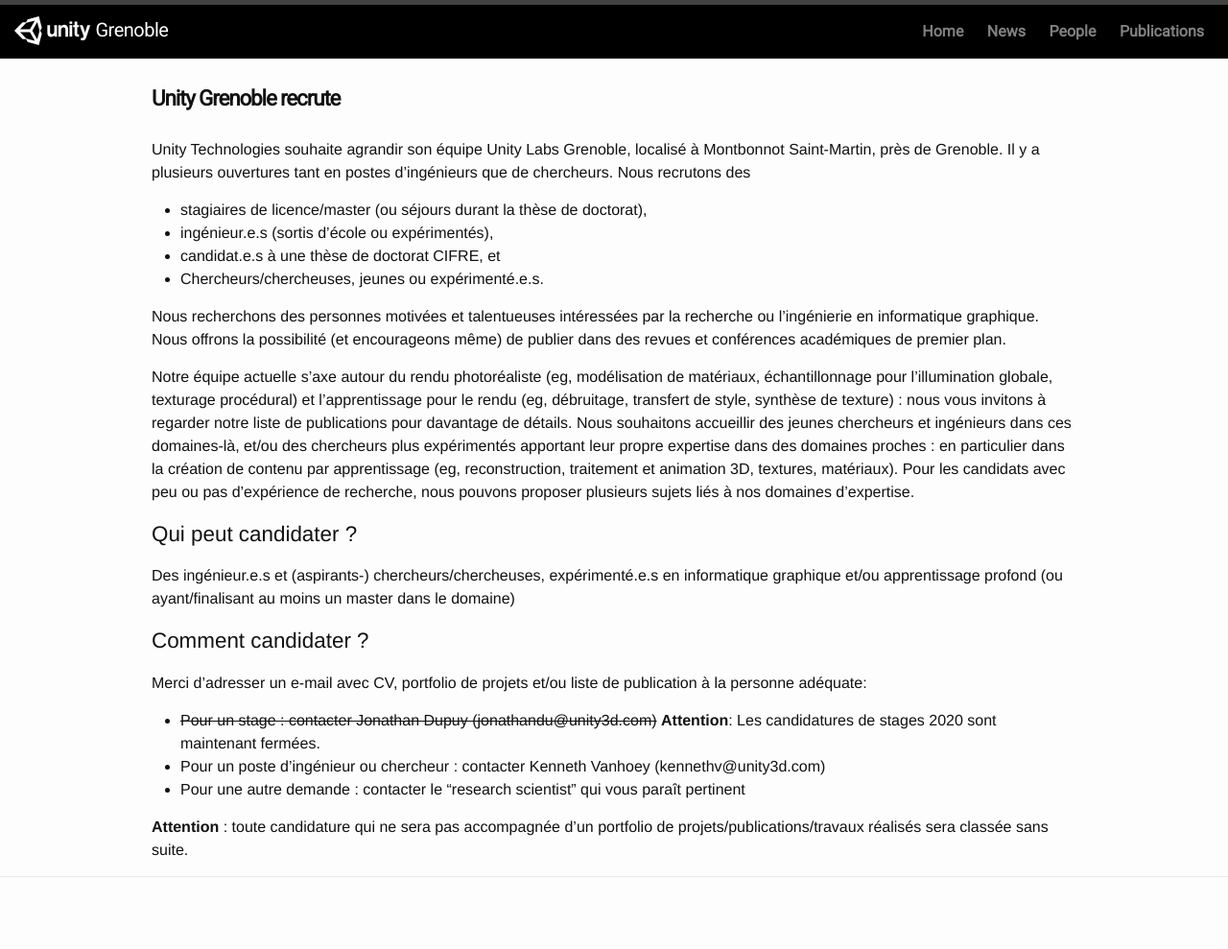
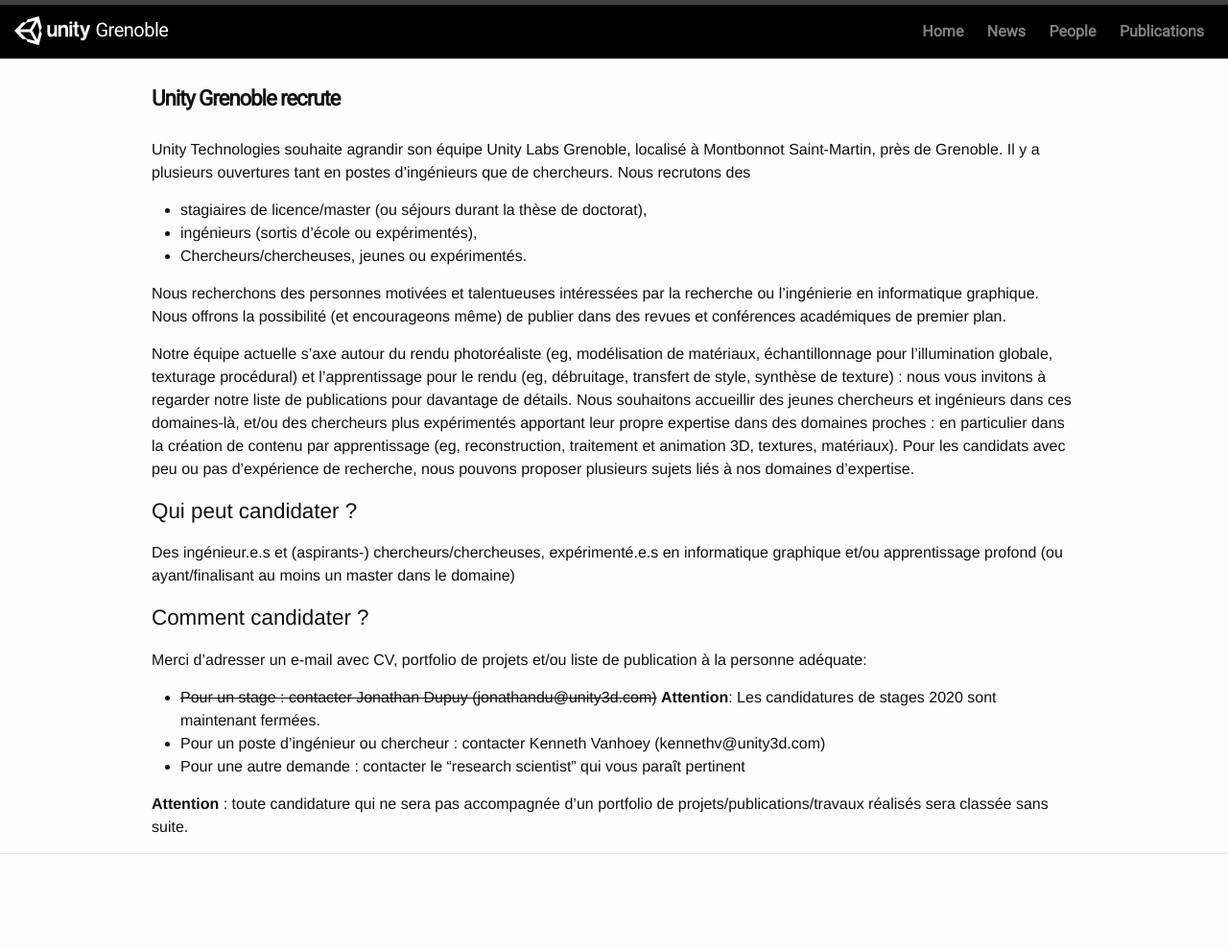
Before and after one commit to unity-grenoble/website, a Jekyll site: the page built from _posts/2019-09-17-news-looking-for-talent.markdown, in a window 1280 px wide. Shown: the whole page at 96% size. Built offline with Jekyll 4.4.1, drawn with Linux system fonts in a browser that asks for light colours; after the commit the page ends 965 px from its top, so only the background shows below that.

Commit message:
updated available positions

```diff
--- a/_posts/2019-09-17-news-looking-for-talent.markdown
+++ b/_posts/2019-09-17-news-looking-for-talent.markdown
@@ -10,9 +10,8 @@
 
 Unity Technologies souhaite agrandir son équipe Unity Labs Grenoble, localisé à Montbonnot Saint-Martin, près de Grenoble. Il y a plusieurs ouvertures tant en postes d’ingénieurs que de chercheurs. Nous recrutons des
 * stagiaires de licence/master (ou séjours durant la thèse de doctorat),
-* ingénieur.e.s (sortis d’école ou expérimentés),
-* candidat.e.s à une thèse de doctorat CIFRE, et
-* Chercheurs/chercheuses, jeunes ou expérimenté.e.s.
+* ingénieurs (sortis d’école ou expérimentés),
+* Chercheurs/chercheuses, jeunes ou expérimentés.
 
 Nous recherchons des personnes motivées et talentueuses intéressées par la recherche ou l'ingénierie en informatique graphique. Nous offrons la possibilité (et encourageons même) de publier dans des revues et conférences académiques de premier plan.
 
```
